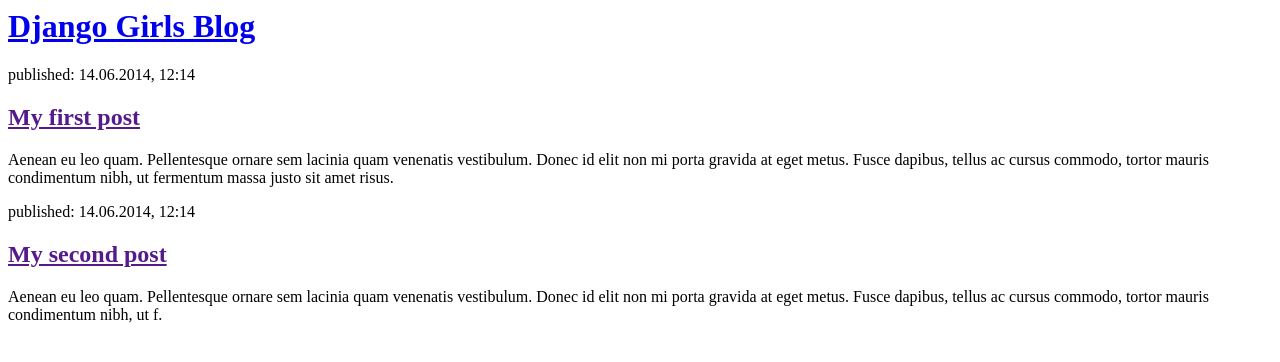
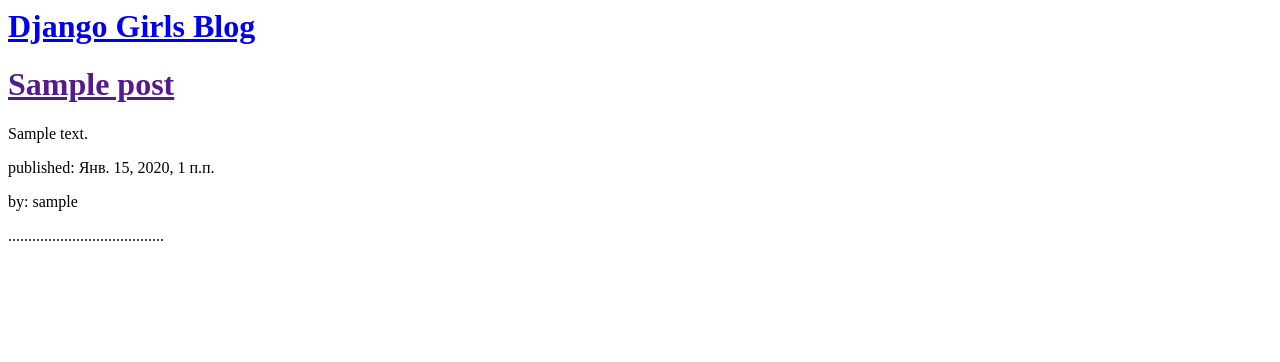
Before and after one commit to SLadovir/my-first-blog, a Django app: page / in a window 1280 px wide. Shown: the top 362 px of the page. Run offline with Django 3.2, Linux system fonts and the light colour scheme; tables that the repository leaves empty hold one stand-in row (values such as "Sample post").

Commit message:
Modified templates to display posts from database.

```diff
--- a/blog/templates/blog/post_list.html
+++ b/blog/templates/blog/post_list.html
@@ -7,16 +7,15 @@
             <h1><a href="/">Django Girls Blog</a></h1>
         </div>
 
-        <div>
-            <p>published: 14.06.2014, 12:14</p>
-            <h2><a href="">My first post</a></h2>
-            <p>Aenean eu leo quam. Pellentesque ornare sem lacinia quam venenatis vestibulum. Donec id elit non mi porta gravida at eget metus. Fusce dapibus, tellus ac cursus commodo, tortor mauris condimentum nibh, ut fermentum massa justo sit amet risus.</p>
-        </div>
+        {% for post in posts %}
+            <div>
+                <h1><a href="">{{ post.title }}</a></h1>
+                <p>{{ post.text|linebreaksbr }}</p>
+                <p>published: {{ post.published_date }}</p>
+                <p>by: {{post.author}}</p>
+                <p> ....................................... </p>
 
-        <div>
-            <p>published: 14.06.2014, 12:14</p>
-            <h2><a href="">My second post</a></h2>
-            <p>Aenean eu leo quam. Pellentesque ornare sem lacinia quam venenatis vestibulum. Donec id elit non mi porta gravida at eget metus. Fusce dapibus, tellus ac cursus commodo, tortor mauris condimentum nibh, ut f.</p>
-        </div>
+            </div>
+        {% endfor %}
     </body>
 </html>
--- a/blog/views.py
+++ b/blog/views.py
@@ -1,5 +1,9 @@
 from django.shortcuts import render
+from django.utils import timezone
+from .models import Post
 
 # Create your views here.
+# Django ORM и QuerySet
 def post_list(request):
-    return render(request, 'blog/post_list.html', {})
+    posts = Post.objects.filter(published_date__lte=timezone.now()).order_by('published_date')
+    return render(request, 'blog/post_list.html', {'posts': posts})
```
Also changed, not shown: blog/templates/blog/post_list(calendar).html (added, +9 -0 lines).
